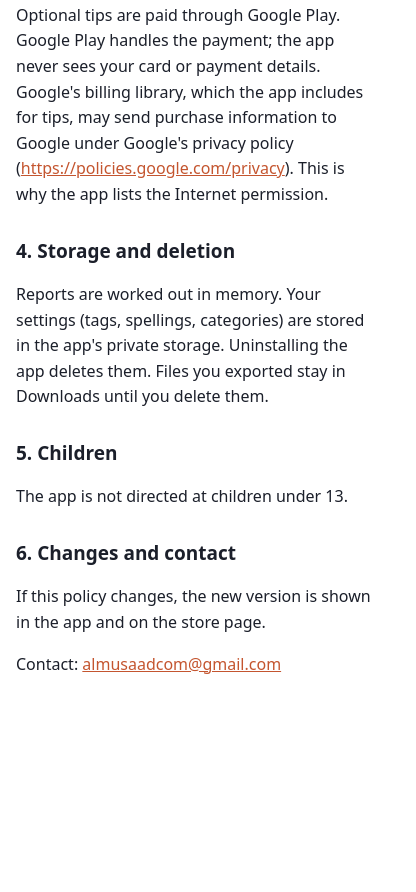
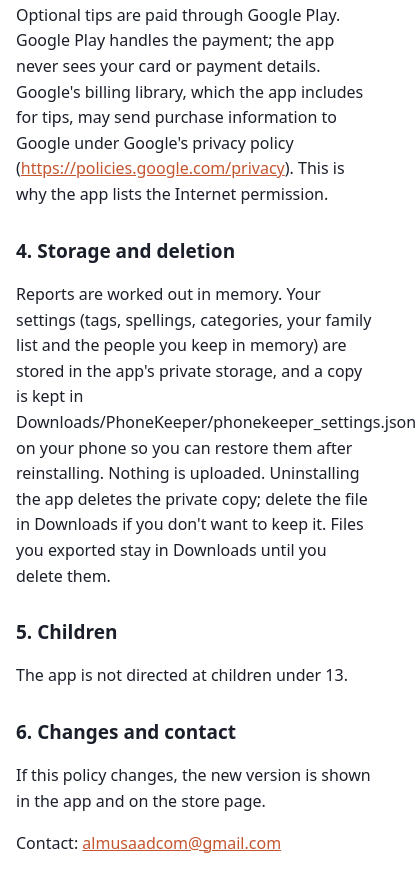
Before and after one commit to Beta1o/phonekeeper-privacy, a plain HTML site: page index.html in a window 390 px wide. Shown: the part 983-1875 px from the top of the page, 416 px wide, since content can reach past the window. Before the commit the page ends 1700 px from the top, so only its background shows below. Drawn offline with Linux system fonts and the light colour scheme.

Commit message:
Privacy: settings copy in Downloads, family and in-memory lists stay on the phone
Co-Authored-By: Claude Opus 5.5 <noreply@anthropic.com>

```diff
--- a/index.html
+++ b/index.html
@@ -16,7 +16,7 @@
 <p>Your messages, calls and contacts never leave the phone unless you choose to. The app has no servers, no accounts, no analytics and no ads. It does not upload, share or sell any data. A file only leaves the phone when you tap Email, Drive or Share and pick where it goes.</p>
 <p>Optional tips are paid through Google Play. Google Play handles the payment; the app never sees your card or payment details. Google&#x27;s billing library, which the app includes for tips, may send purchase information to Google under Google&#x27;s privacy policy (<a href="https://policies.google.com/privacy">https://policies.google.com/privacy</a>). This is why the app lists the Internet permission.</p>
 <h2>4. Storage and deletion</h2>
-<p>Reports are worked out in memory. Your settings (tags, spellings, categories) are stored in the app&#x27;s private storage. Uninstalling the app deletes them. Files you exported stay in Downloads until you delete them.</p>
+<p>Reports are worked out in memory. Your settings (tags, spellings, categories, your family list and the people you keep in memory) are stored in the app&#x27;s private storage, and a copy is kept in Downloads/PhoneKeeper/phonekeeper_settings.json on your phone so you can restore them after reinstalling. Nothing is uploaded. Uninstalling the app deletes the private copy; delete the file in Downloads if you don&#x27;t want to keep it. Files you exported stay in Downloads until you delete them.</p>
 <h2>5. Children</h2>
 <p>The app is not directed at children under 13.</p>
 <h2>6. Changes and contact</h2>
```
Also changed, not shown: privacy.html (+1 -1 lines).
